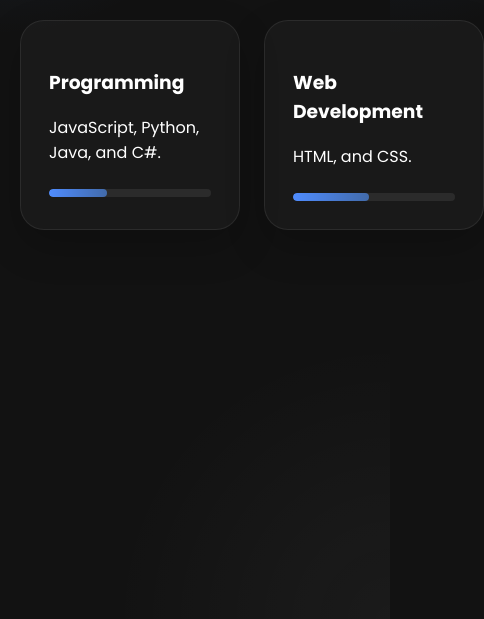
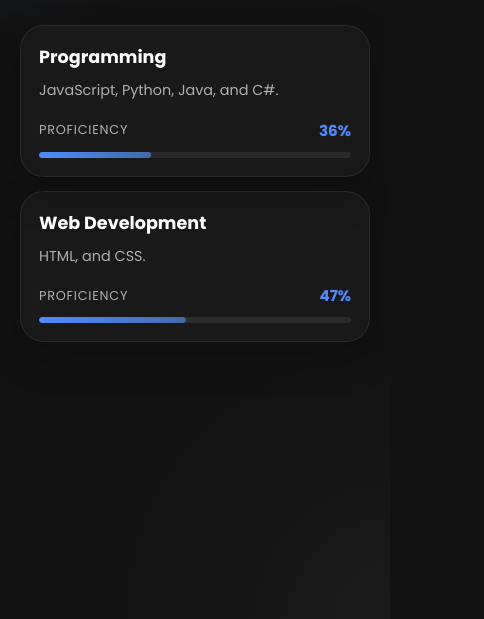
Before and after one commit to DinoCalimlim/Portfolio, a plain HTML site: page skills.html in a window 390 px wide. Shown: the part 225-844 px from the top of the page, 484 px wide, since content can reach past the window. Drawn offline with Linux system fonts and the light colour scheme.

Commit message:
Changes Skill Percentages RES

```diff
--- a/skills.html
+++ b/skills.html
@@ -33,15 +33,27 @@
         <article class="skill-card reveal">
           <h3>Programming</h3>
           <p>JavaScript, Python, Java, and C#.</p>
-          <div class="progress-bar">
-            <span style="width: 36%"></span>
+          <div class="skill-level">
+            <div class="skill-level-header">
+              <span class="skill-level-label">Proficiency</span>
+              <span class="skill-percent">36%</span>
+            </div>
+            <div class="progress-bar" style="--progress: 36%" role="progressbar" aria-valuenow="36" aria-valuemin="0" aria-valuemax="100">
+              <span class="progress-fill"></span>
+            </div>
           </div>
         </article>
         <article class="skill-card reveal">
           <h3>Web Development</h3>
           <p>HTML, and CSS.</p>
-          <div class="progress-bar">
-            <span style="width: 47%"></span>
+          <div class="skill-level">
+            <div class="skill-level-header">
+              <span class="skill-level-label">Proficiency</span>
+              <span class="skill-percent">47%</span>
+            </div>
+            <div class="progress-bar" style="--progress: 47%" role="progressbar" aria-valuenow="47" aria-valuemin="0" aria-valuemax="100">
+              <span class="progress-fill"></span>
+            </div>
           </div>
         </article>
       </div>
--- a/style.css
+++ b/style.css
@@ -213,7 +213,7 @@ textarea {
 }
 
 .info-card h3,
-  .skill-card h3,
+.skill-card h3 {
   margin-top: 0;
 }
 
@@ -222,29 +222,85 @@ textarea {
   gap: 24px;
 }
 
+.skills {
+  max-width: 1200px;
+  margin: 0 auto;
+  width: 100%;
+}
+
 .skills-grid {
   display: grid;
-  grid-template-columns: repeat(2, minmax(220px, 1fr));
-  gap: 24px;
+  grid-template-columns: repeat(auto-fit, minmax(min(100%, 260px), 1fr));
+  gap: clamp(16px, 3vw, 24px);
+  width: 100%;
 }
 
 .skill-card {
-  min-height: 180px;
+  display: flex;
+  flex-direction: column;
+  min-height: 0;
+  padding: clamp(20px, 4vw, 28px);
+}
+
+.skill-card h3 {
+  font-size: clamp(1.1rem, 2.8vw, 1.35rem);
+  margin-bottom: 8px;
+}
+
+.skill-card p {
+  line-height: 1.7;
+  color: var(--muted);
+  margin: 0;
+  font-size: clamp(0.9rem, 2.2vw, 1rem);
+}
+
+.skill-level {
+  margin-top: auto;
+  padding-top: 20px;
+  width: 100%;
+}
+
+.skill-level-header {
+  display: flex;
+  align-items: center;
+  justify-content: space-between;
+  gap: 12px;
+  margin-bottom: 10px;
+}
+
+.skill-level-label {
+  font-size: 0.8rem;
+  letter-spacing: 0.06em;
+  text-transform: uppercase;
+  color: var(--muted);
+}
+
+.skill-percent {
+  font-size: 0.95rem;
+  font-weight: 700;
+  color: var(--accent);
 }
 
 .progress-bar {
-  margin-top: 24px;
+  width: 100%;
   height: 8px;
   background: rgba(255, 255, 255, 0.08);
   border-radius: 999px;
   overflow: hidden;
 }
 
-.progress-bar span {
+.progress-fill {
   display: block;
   height: 100%;
+  width: 0;
   background: linear-gradient(90deg, rgba(79, 140, 255, 1), rgba(81, 149, 255, 0.6));
   border-radius: 999px;
+  transition: width 0.9s ease;
+}
+
+.skill-card.reveal.active .progress-fill,
+.skill-card:not(.reveal) .progress-fill {
+  width: var(--progress);
 }
 
 .timeline {
@@ -453,7 +509,8 @@ textarea {
   .hero,
   .about-grid,
   .timeline-item,
-  .contact-grid {
+  .contact-grid,
+  .skills-grid {
     grid-template-columns: 1fr;
   }
 
@@ -495,4 +552,43 @@ textarea {
   .timeline-item {
     grid-template-columns: auto;
   }
+
+  .skills-grid {
+    gap: 16px;
   }
+
+  .skill-card {
+    padding: 20px;
+  }
+
+  .section-header {
+    margin-bottom: 28px;
+  }
+
+  .section-header h2 {
+    font-size: clamp(1.75rem, 7vw, 2.25rem);
+  }
+}
+
+@media (max-width: 480px) {
+  .brand {
+    font-size: clamp(0.85rem, 3.5vw, 1rem);
+    letter-spacing: 0.04em;
+  }
+
+  .skills-grid {
+    gap: 14px;
+  }
+
+  .skill-card {
+    padding: 18px;
+  }
+
+  .skill-level {
+    padding-top: 16px;
+  }
+
+  .progress-bar {
+    height: 6px;
+  }
+}
```
Also changed, not shown: react.js (+26 -2 lines). Lines whose indentation alone changed are shown as unchanged.
